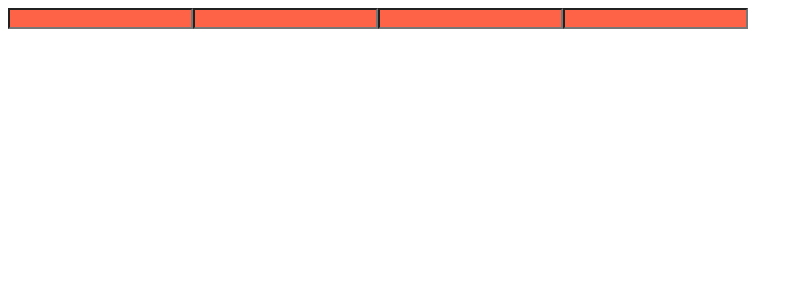
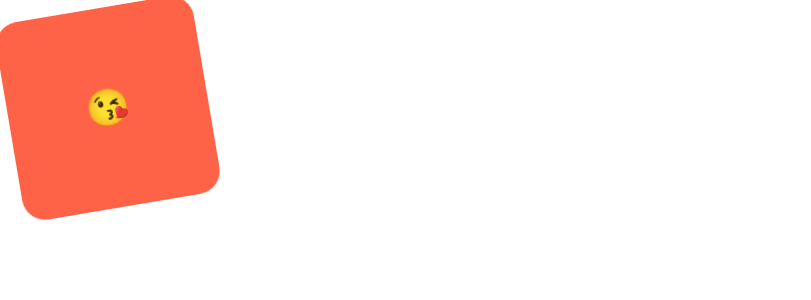
Before and after one commit to ICE0208/react-master-class, a React (Create React App) app: page / in a window 1280 px wide. Shown: the top 300 px of the page, without its empty margins (0-811 px from the left). Built offline with nearby package versions, Linux system fonts and the light colour scheme.

Commit message:
(#2.4) Animations and Pseudo Selectors

```diff
--- a/src/App.js
+++ b/src/App.js
@@ -1,21 +1,54 @@
-import styled from "styled-components";
+// keyframes import
+import styled, { keyframes } from "styled-components";
 
-const Father = styled.div`
+const Wrapper = styled.div`
   display: flex;
 `;
 
-const Input = styled.input.attrs({ required: true, minLength: 10 })`
+// keyframes로 애니메이션 만들기
+const rotateAnimation = keyframes`
+  0% {
+    transform: rotate(0deg);
+    border-radius: 10%;
+  }
+  50% {
+    border-radius: 50%;
+    transform: rotate(120deg);
+  }
+  100% {
+    transform: rotate(360deg);
+    border-radius: 10%;
+  }
+`;
+
+const Box = styled.div`
+  height: 200px;
+  width: 200px;
   background-color: tomato;
+  display: flex;
+  justify-content: center;
+  align-items: center;
+  // 애니메이션 적용
+  animation: ${rotateAnimation} 1s linear infinite;
+  // styled components의 자식 컴포넌트에 스타일 적용
+  span {
+    font-size: 36px;
+    transition: all 0.5s ease;
+    cursor: default;
+    // & == span
+    &:hover {
+      transform: scale(2);
+    }
+  }
 `;
 
 function App() {
   return (
-    <Father as="header">
-      <Input />
-      <Input />
-      <Input />
-      <Input />
-    </Father>
+    <Wrapper>
+      <Box>
+        <span>😘</span>
+      </Box>
+    </Wrapper>
   );
 }
 
```
